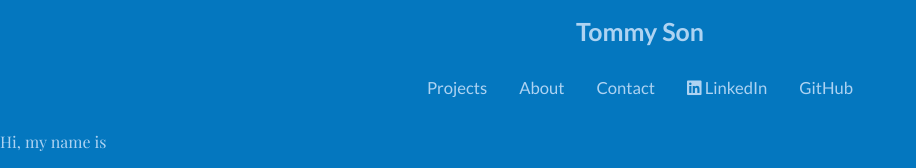
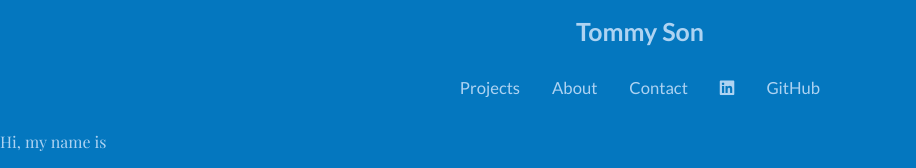
Before and after one commit to BlueConnection/getting-started-with-css, a plain HTML site: page index.html in a window 1280 px wide. Shown: the top 168 px of the page, without its empty margins (0-916 px from the left). Drawn offline with nearby package versions, Linux system fonts and the light colour scheme; a web font is replaced by a local one.

Commit message:
Apply sr-only class from FA to LinkedIn text, to expose to screen readers, but hide visually

```diff
--- a/index.html
+++ b/index.html
@@ -29,8 +29,9 @@
         <li><a href="#contact">Contact</a></li>
         <li>
           <a href="https://www.linkedin.com/in/tommy-son/" target="_blank">
-            <span class="fab fa-linkedin" aria-hidden="true"></span> LinkedIn</a
-          >
+            <span class="fab fa-linkedin" aria-hidden="true"></span>
+            <span class="sr-only">LinkedIn</span>
+          </a>
         </li>
         <li>
           <a href="https://github.com/BlueConnection" target="_blank">GitHub</a>
```
